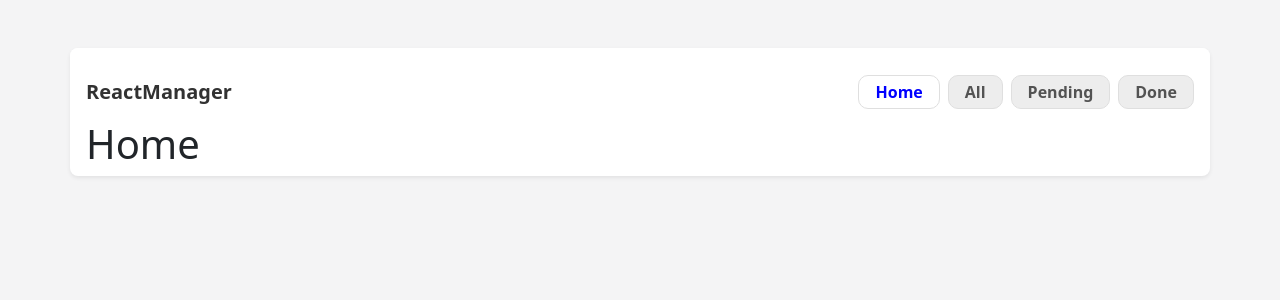
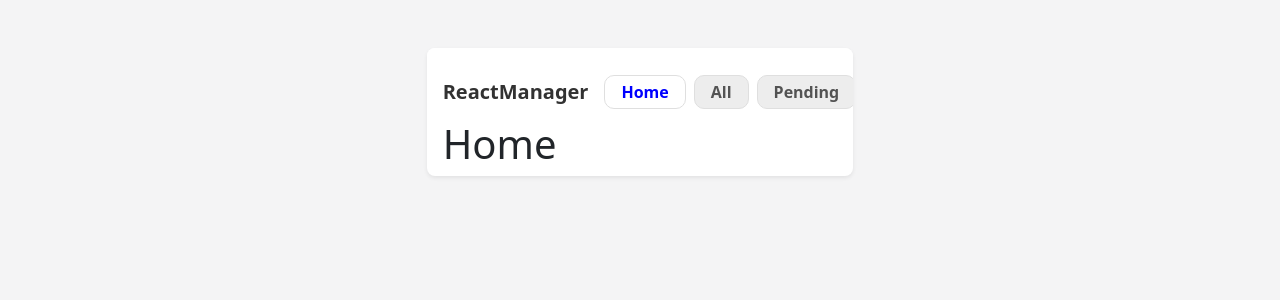
Before and after one commit to axelthereal/react-task-manager, a React (Vite) app in the folder reactmanager/: page / in a window 1280 px wide. Shown: the top 300 px of the page. Built offline with nearby package versions, Linux system fonts and the light colour scheme.

Commit message:
minor changes to AppCard

```diff
--- a/reactmanager/src/components/cards/AppCard.tsx
+++ b/reactmanager/src/components/cards/AppCard.tsx
@@ -7,7 +7,7 @@ interface AppCardProps {
 const AppCard = ({ children }: AppCardProps) => {
   return (
     <>
-      <div className="AppCard bg-white col-4 col-sm-11 mx-auto container rounded rounded-3 mt-5 p-0 shadow-sm">
+      <div className="AppCard bg-white col-8 col-md-8 col-sm-11 col-lg-4 mx-auto container rounded rounded-3 mt-5 p-0 shadow-sm">
         {children}
       </div>
     </>
```
